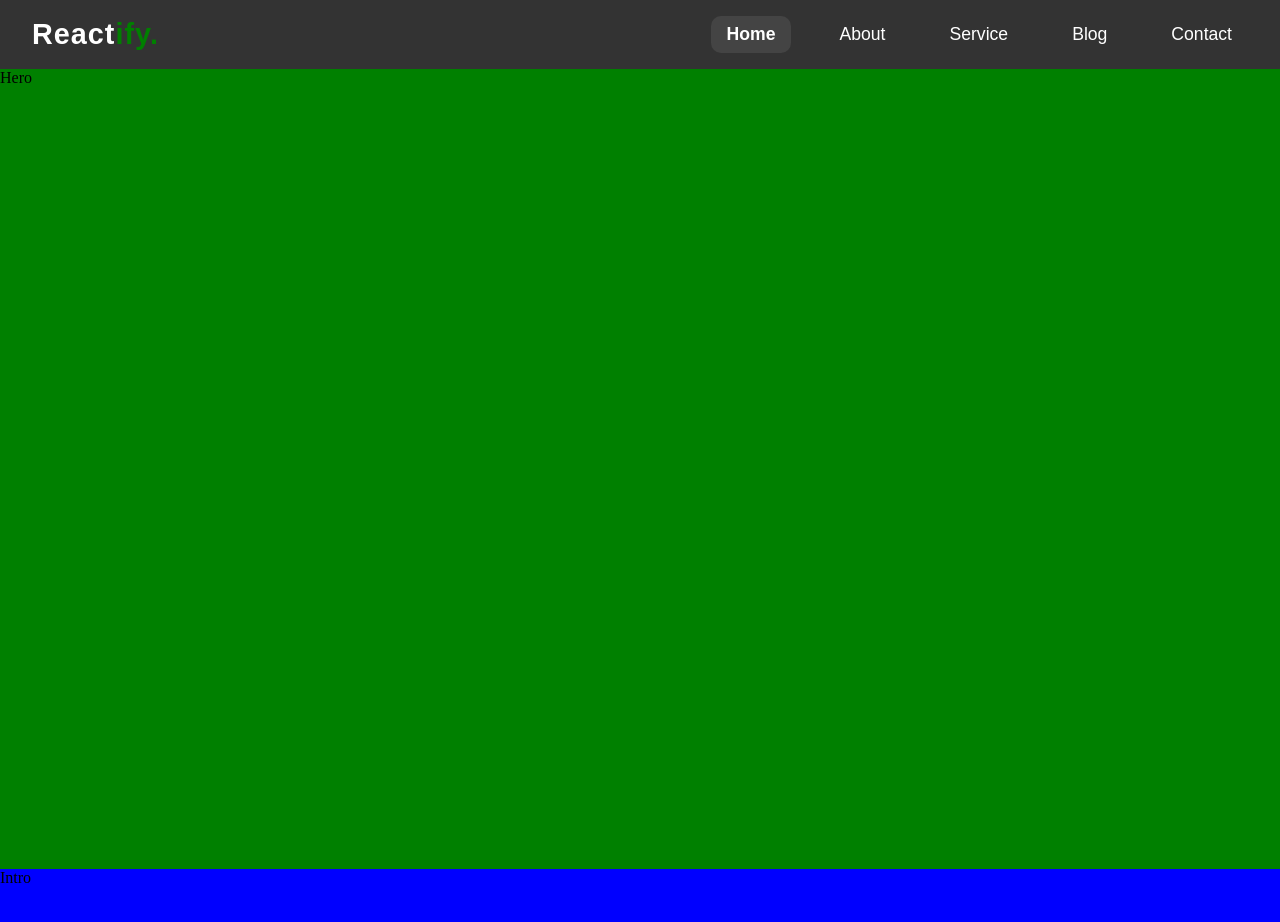
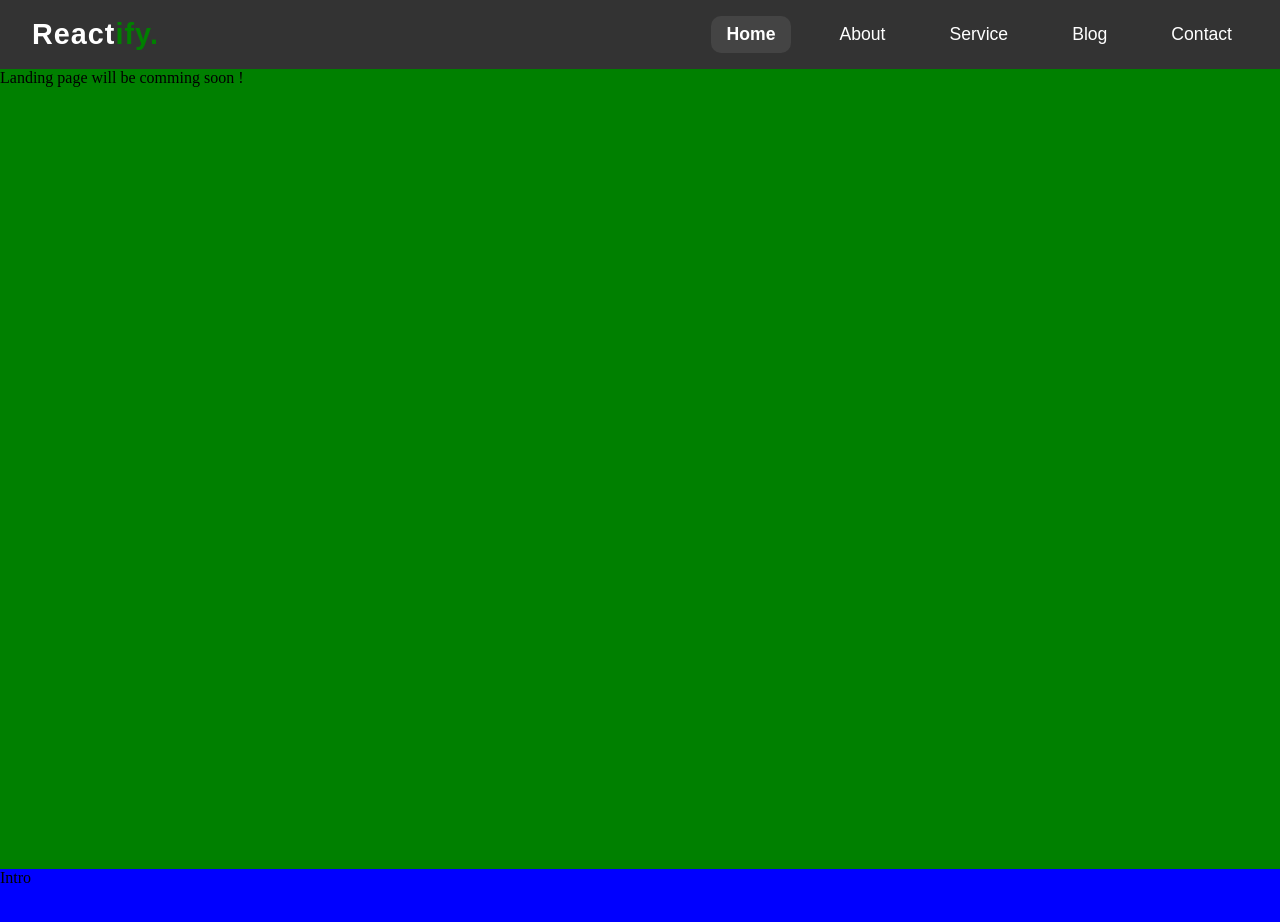
Before and after one commit to workmdirfan29/ReactJs_StartUPCode, a React (Vite) app: page / in a window 1280 px wide. Shown: the top 922 px of the page. Built offline with nearby package versions, Linux system fonts and the light colour scheme.

Commit message:
Landing page Comming sson

```diff
--- a/src/components/Home/Hero.jsx
+++ b/src/components/Home/Hero.jsx
@@ -3,7 +3,7 @@ import React from 'react'
 const Hero = () => {
   return (
     <div style={{backgroundColor : "green", height: "100vh"}}>
-      Hero
+     Landing page will be comming soon !
     </div>
   )
 }
```
